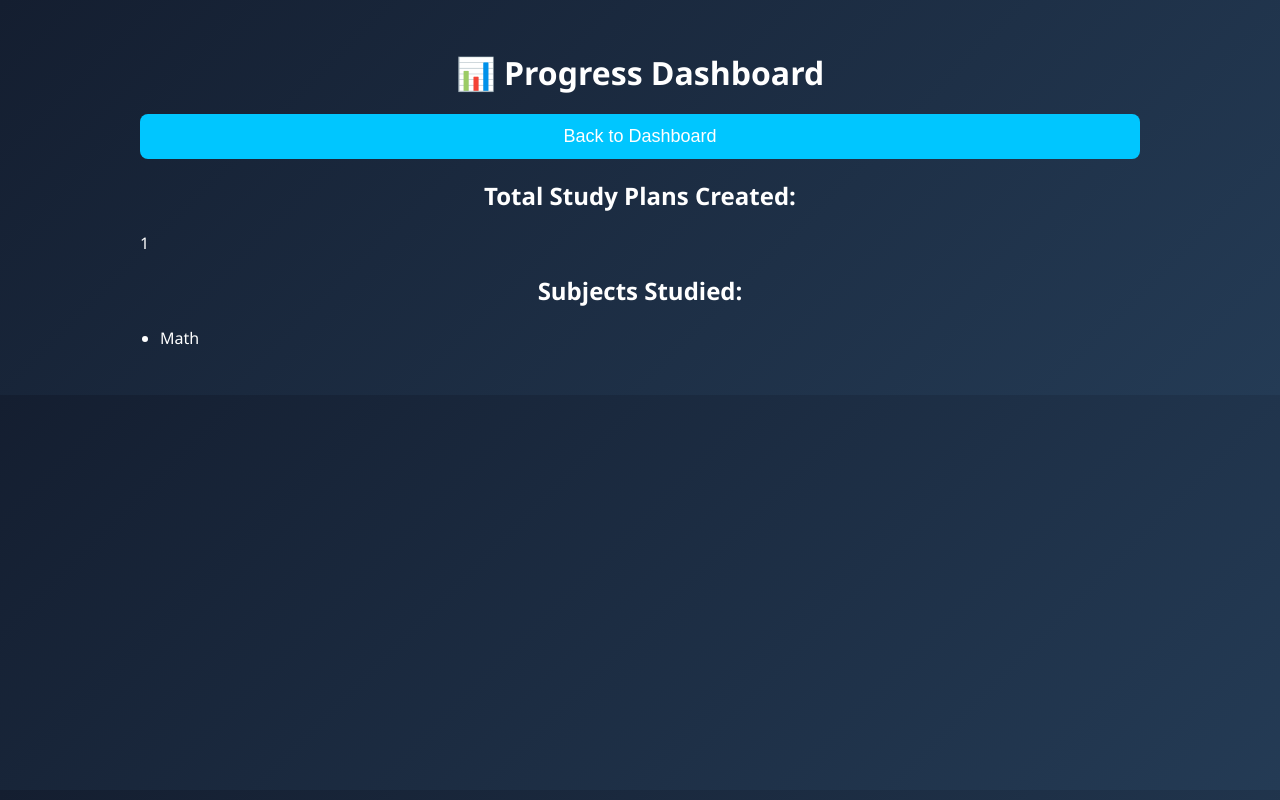
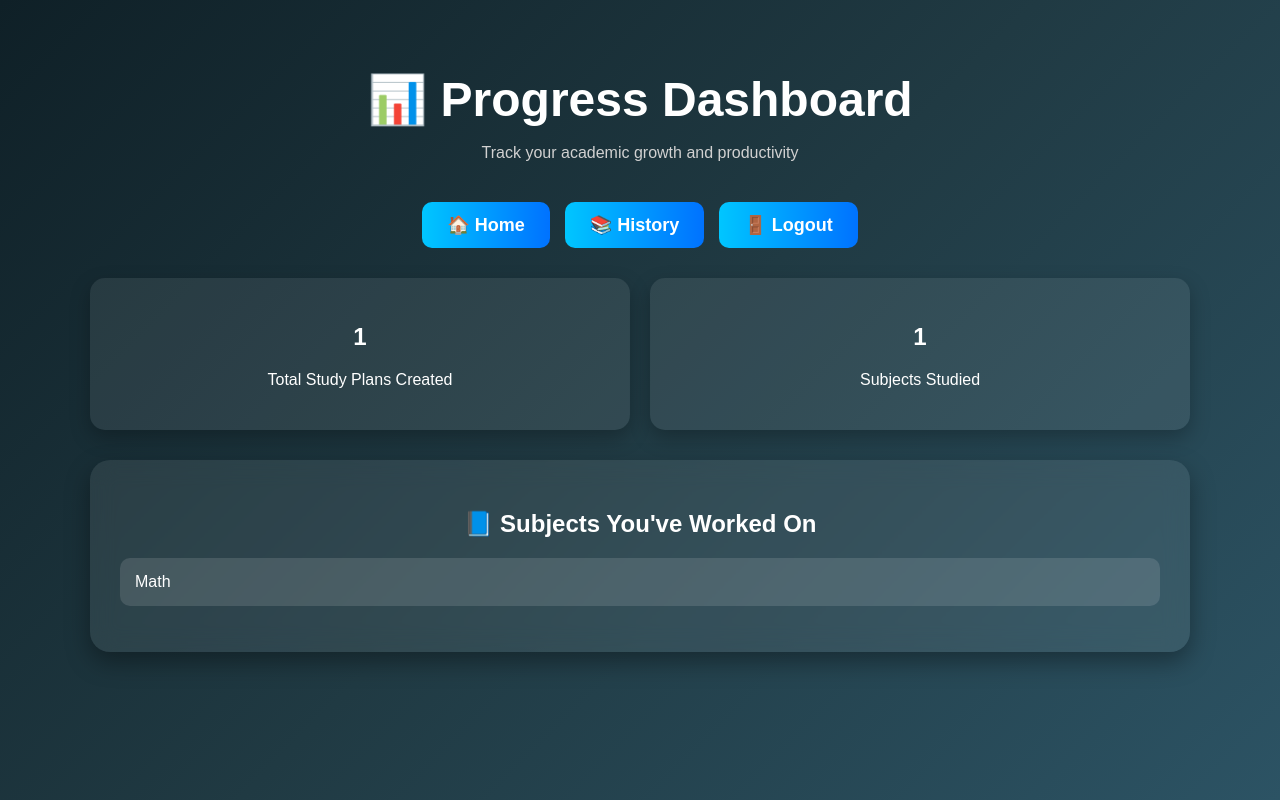
Before and after one commit to Reanh27/ai-study-assistant, a Flask app: page /dashboard in a window 1280 px wide. Run offline with Flask 3, Linux system fonts and the light colour scheme; a user stored in the database is signed in; data comes from the database, SQL or seed files in the repository.

Commit message:
Major professional UI upgrade

```diff
--- a/static/style.css
+++ b/static/style.css
@@ -1,114 +1,130 @@
 body {
     margin: 0;
-    font-family: 'Segoe UI', sans-serif;
-    background: linear-gradient(135deg, #141e30, #243b55);
+    font-family: 'Poppins', sans-serif;
+    background: linear-gradient(135deg, #0f2027, #203a43, #2c5364);
     color: white;
+    min-height: 100vh;
 }
 
 .container {
     width: 90%;
-    max-width: 1000px;
+    max-width: 1100px;
     margin: auto;
-    padding: 30px;
+    padding: 40px 20px;
 }
 
-h1, h2, h3 {
+h1 {
     text-align: center;
-    margin-bottom: 20px;
+    font-size: 3rem;
+    margin-bottom: 10px;
 }
 
-form, .card {
-    background: rgba(255,255,255,0.08);
-    padding: 25px;
-    border-radius: 15px;
-    box-shadow: 0 8px 20px rgba(0,0,0,0.3);
-    margin-bottom: 30px;
+h2 {
+    margin-bottom: 20px;
+    text-align: center;
 }
 
-input, textarea, select {
+.subtitle {
+    text-align: center;
+    color: #d1d1d1;
+    margin-bottom: 40px;
+}
+
+.card {
+    background: rgba(255,255,255,0.08);
+    backdrop-filter: blur(12px);
+    border-radius: 20px;
+    padding: 30px;
+    margin-bottom: 30px;
+    box-shadow: 0 10px 25px rgba(0,0,0,0.35);
+}
+
+input {
     width: 100%;
-    padding: 12px;
-    margin: 10px 0;
+    padding: 14px;
+    margin: 12px 0;
     border: none;
-    border-radius: 8px;
-    outline: none;
+    border-radius: 10px;
     font-size: 16px;
+    box-sizing: border-box;
 }
 
 button {
     width: 100%;
-    padding: 12px;
-    background: #00c6ff;
+    padding: 14px;
     border: none;
-    border-radius: 8px;
+    border-radius: 10px;
+    background: linear-gradient(90deg, #00c6ff, #0072ff);
     color: white;
     font-size: 18px;
+    font-weight: bold;
     cursor: pointer;
     transition: 0.3s;
 }
 
 button:hover {
-    background: #0072ff;
-    transform: scale(1.02);
-}
-
-a {
-    color: #00c6ff;
-    text-decoration: none;
-}
-
-a:hover {
-    text-decoration: underline;
+    transform: translateY(-2px);
+    box-shadow: 0 8px 20px rgba(0,198,255,0.4);
 }
 
 ul {
-    padding-left: 20px;
+    list-style: none;
+    padding: 0;
 }
 
 li {
-    margin: 8px 0;
+    background: rgba(255,255,255,0.12);
+    padding: 15px;
+    margin: 10px 0;
+    border-radius: 10px;
 }
 
-.navbar {
-    background: rgba(0,0,0,0.4);
-    padding: 15px;
-    display: flex;
-    justify-content: space-between;
-    align-items: center;
+.chat-box {
+    background: rgba(255,255,255,0.05);
+    border-radius: 12px;
+    padding: 20px;
+    margin-top: 15px;
+    min-height: 80px;
 }
 
-.navbar a {
-    margin: 0 10px;
-    color: white;
-    font-weight: bold;
+.top-buttons {
+    display: flex;
+    justify-content: center;
+    gap: 15px;
+    margin-bottom: 30px;
+    flex-wrap: wrap;
+}
+
+.top-buttons a button {
+    width: auto;
+    padding: 12px 25px;
 }
 
 .stats {
-    display: flex;
-    justify-content: space-around;
-    flex-wrap: wrap;
+    display: grid;
+    grid-template-columns: repeat(auto-fit, minmax(220px, 1fr));
+    gap: 20px;
     margin-bottom: 30px;
 }
 
 .stat-box {
     background: rgba(255,255,255,0.08);
-    padding: 20px;
-    border-radius: 12px;
+    padding: 25px;
+    border-radius: 15px;
     text-align: center;
-    width: 200px;
-    margin: 10px;
+    box-shadow: 0 8px 20px rgba(0,0,0,0.25);
 }
 
-.chat-box {
-    background: rgba(255,255,255,0.08);
-    padding: 20px;
-    border-radius: 12px;
-    min-height: 100px;
+a {
+    text-decoration: none;
 }
 
 @media(max-width: 768px) {
-    .stats {
-        flex-direction: column;
-        align-items: center;
+    h1 {
+        font-size: 2.2rem;
+    }
+
+    .container {
+        padding: 20px;
     }
 }
--- a/templates/dashboard.html
+++ b/templates/dashboard.html
@@ -1,29 +1,47 @@
 <!DOCTYPE html>
-<html>
+<html lang="en">
 <head>
+    <meta charset="UTF-8">
+    <meta name="viewport" content="width=device-width, initial-scale=1.0">
     <title>Progress Dashboard</title>
-    <link rel="stylesheet" href="/static/style.css">
+    <link rel="stylesheet" href="{{ url_for('static', filename='style.css') }}">
 </head>
 <body>
 
     <div class="container">
 
         <h1>📊 Progress Dashboard</h1>
+        <p class="subtitle">Track your academic growth and productivity</p>
 
-        <a href="/">
-            <button>Back to Dashboard</button>
-        </a>
+        <div class="top-buttons">
+            <a href="/"><button>🏠 Home</button></a>
+            <a href="/history"><button>📚 History</button></a>
+            <a href="/logout"><button>🚪 Logout</button></a>
+        </div>
 
-        <h2>Total Study Plans Created:</h2>
-        <p>{{ total_plans }}</p>
+        <div class="stats">
 
-        <h2>Subjects Studied:</h2>
+            <div class="stat-box">
+                <h2>{{ total_plans }}</h2>
+                <p>Total Study Plans Created</p>
+            </div>
 
-        <ul>
-            {% for subject in subjects %}
-                <li>{{ subject[0] }}</li>
-            {% endfor %}
-        </ul>
+            <div class="stat-box">
+                <h2>{{ subjects|length }}</h2>
+                <p>Subjects Studied</p>
+            </div>
+
+        </div>
+
+        <div class="card">
+            <h2>📘 Subjects You've Worked On</h2>
+
+            <ul>
+                {% for subject in subjects %}
+                    <li>{{ subject[0] }}</li>
+                {% endfor %}
+            </ul>
+        </div>
 
     </div>
 
```
Also changed, not shown: templates/history.html (+16 -7 lines), templates/index.html (+28 -12 lines), templates/login.html (+25 -10 lines), templates/register.html (+25 -10 lines).
